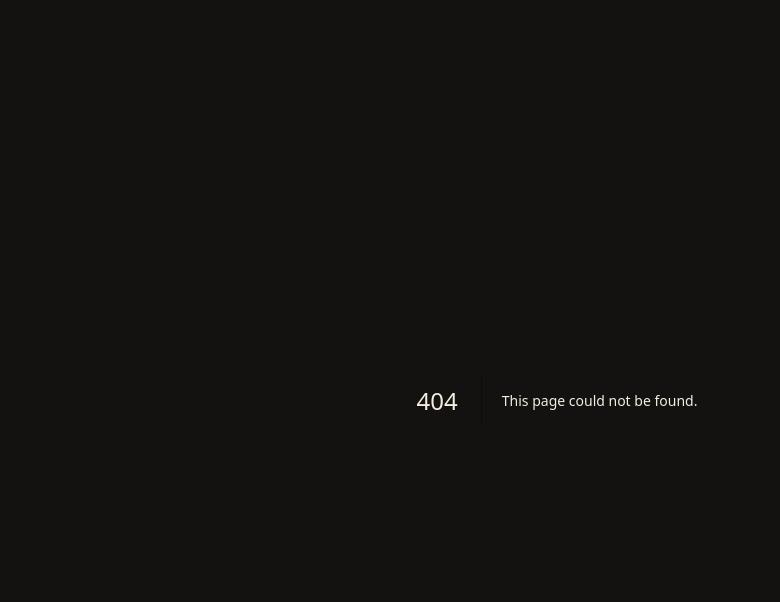
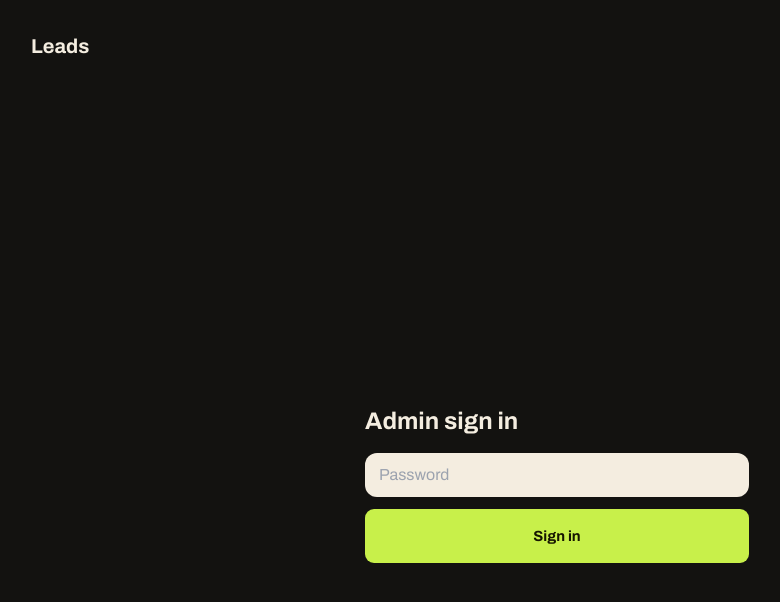
Before and after one commit to BuilderBenv1/automation_agency, a Next.js app: page /admin/login in a window 1280 px wide. Before the commit this address had no page. Shown: the top 602 px of the page, without its empty margins (83-863 px from the left). Built offline with nearby package versions, Linux system fonts and the light colour scheme.

Commit message:
feat: single-admin session gate for /admin

```diff
--- /dev/null
+++ b/app/admin/layout.tsx
@@ -0,0 +1,10 @@
+export default function AdminLayout({ children }: { children: React.ReactNode }) {
+  return (
+    <div className="min-h-screen bg-ink text-cream">
+      <div className="max-w-[1100px] mx-auto px-6 py-8">
+        <h1 className="font-display font-bold text-xl mb-6">Leads</h1>
+        {children}
+      </div>
+    </div>
+  )
+}
--- /dev/null
+++ b/app/admin/login/page.tsx
@@ -0,0 +1,30 @@
+'use client'
+import { useState } from 'react'
+import { useRouter } from 'next/navigation'
+
+export default function AdminLogin() {
+  const [password, setPassword] = useState('')
+  const [err, setErr] = useState(false)
+  const router = useRouter()
+  async function submit(e: React.FormEvent) {
+    e.preventDefault()
+    const res = await fetch('/api/admin/login', {
+      method: 'POST', headers: { 'Content-Type': 'application/json' },
+      body: JSON.stringify({ password }),
+    })
+    if (res.ok) router.push('/admin')
+    else setErr(true)
+  }
+  return (
+    <div className="min-h-screen bg-ink text-cream flex items-center justify-center p-8">
+      <form onSubmit={submit} className="w-full max-w-sm">
+        <h1 className="font-display font-bold text-2xl mb-4">Admin sign in</h1>
+        <input value={password} onChange={(e) => setPassword(e.target.value)} type="password"
+          placeholder="Password"
+          className="w-full bg-cream text-ink rounded-xl px-3.5 py-2.5 mb-3" />
+        <button type="submit" className="btn-lime w-full justify-center">Sign in</button>
+        {err && <p className="text-sm mt-3 text-center">Wrong password.</p>}
+      </form>
+    </div>
+  )
+}
--- /dev/null
+++ b/app/api/admin/login/route.ts
@@ -0,0 +1,16 @@
+import { NextRequest, NextResponse } from 'next/server'
+import { createSession } from '@/lib/auth'
+
+export const runtime = 'nodejs'
+
+export async function POST(req: NextRequest) {
+  const { password } = await req.json()
+  if (!password || password !== process.env.ADMIN_PASSWORD) {
+    return NextResponse.json({ error: 'wrong password' }, { status: 401 })
+  }
+  const res = NextResponse.json({ ok: true })
+  res.cookies.set('admin_session', await createSession(), {
+    httpOnly: true, secure: true, sameSite: 'lax', path: '/', maxAge: 60 * 60 * 24 * 30,
+  })
+  return res
+}
--- /dev/null
+++ b/lib/auth.ts
@@ -0,0 +1,21 @@
+import { SignJWT, jwtVerify } from 'jose'
+
+const key = () => new TextEncoder().encode(process.env.ADMIN_SESSION_SECRET!)
+
+export async function createSession(): Promise<string> {
+  return new SignJWT({ role: 'admin' })
+    .setProtectedHeader({ alg: 'HS256' })
+    .setIssuedAt()
+    .setExpirationTime('30d')
+    .sign(key())
+}
+
+export async function verifySession(token: string | undefined): Promise<boolean> {
+  if (!token) return false
+  try {
+    const { payload } = await jwtVerify(token, key())
+    return payload.role === 'admin'
+  } catch {
+    return false
+  }
+}
```
Also changed, not shown: middleware.ts (added, +12 -0 lines).
